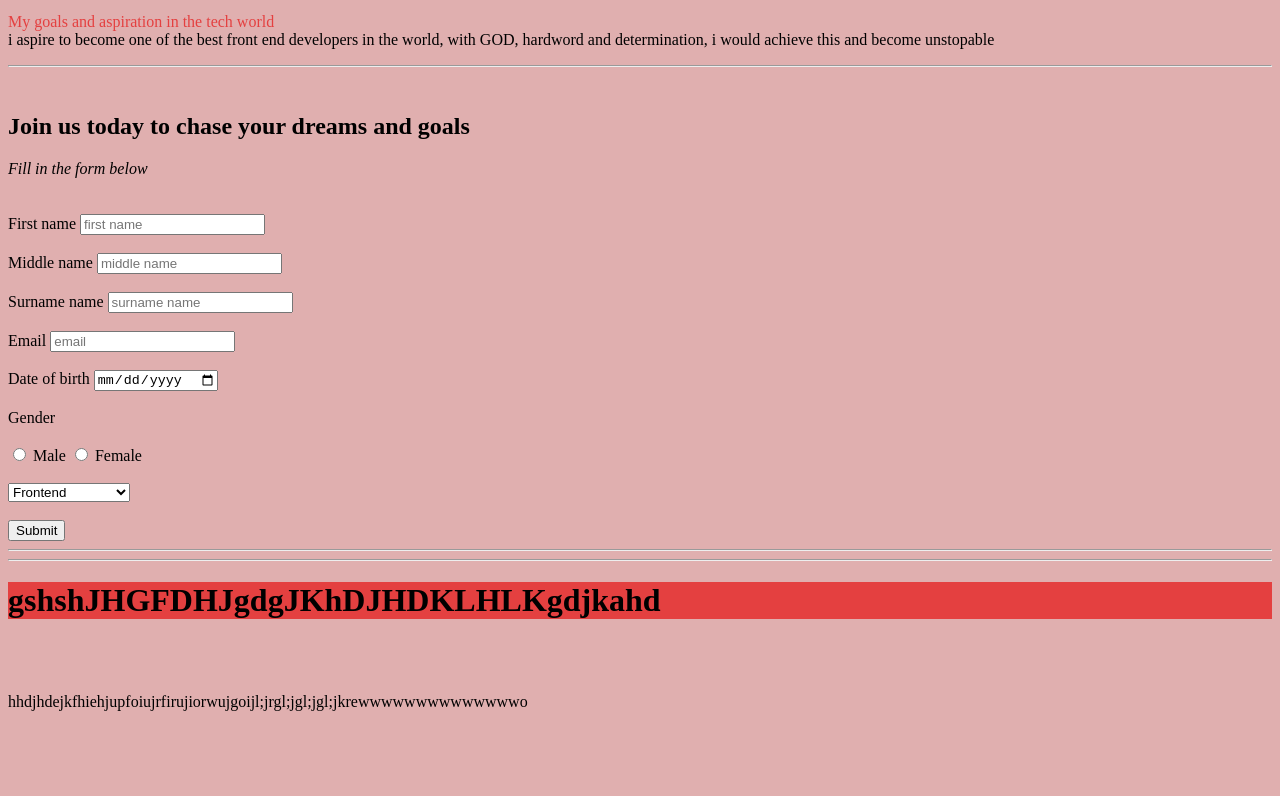
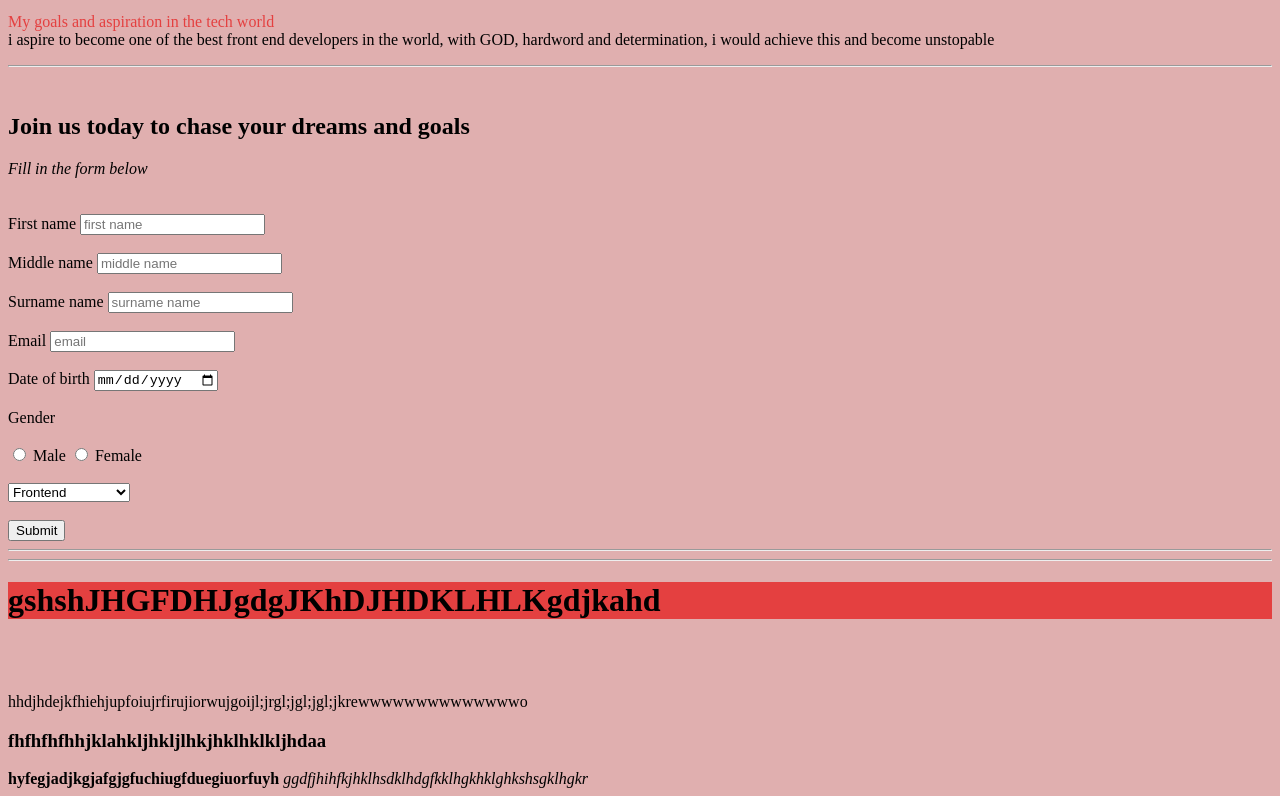
Before and after one commit to Delab22/biography, a plain HTML site: page index.html in a window 1280 px wide. Shown: the part 491-1287 px from the top of the page. Before the commit the page ends 1218 px from the top, so only its background shows below. Drawn offline with Linux system fonts and the light colour scheme.

Commit message:
extra work

```diff
--- a/index.html
+++ b/index.html
@@ -43,6 +43,9 @@
     <hr><hr><h1>gshshJHGFDHJgdgJKhDJHDKLHLKgdjkahd</h1>
     <br><br>
     <p>hhdjhdejkfhiehjupfoiujrfirujiorwujgoijl;jrgl;jgl;jgl;jkrewwwwwwwwwwwwwwo</p>
+    <h3>fhfhfhfhhjklahkljhkljlhkjhklhklkljhdaa</h3>
+    <strong>hyfegjadjkgjafgjgfuchiugfduegiuorfuyh</strong>
+    <em>ggdfjhihfkjhklhsdklhdgfkklhgkhklghkshsgklhgkr</em>
 
 </body>
 </html>
```
